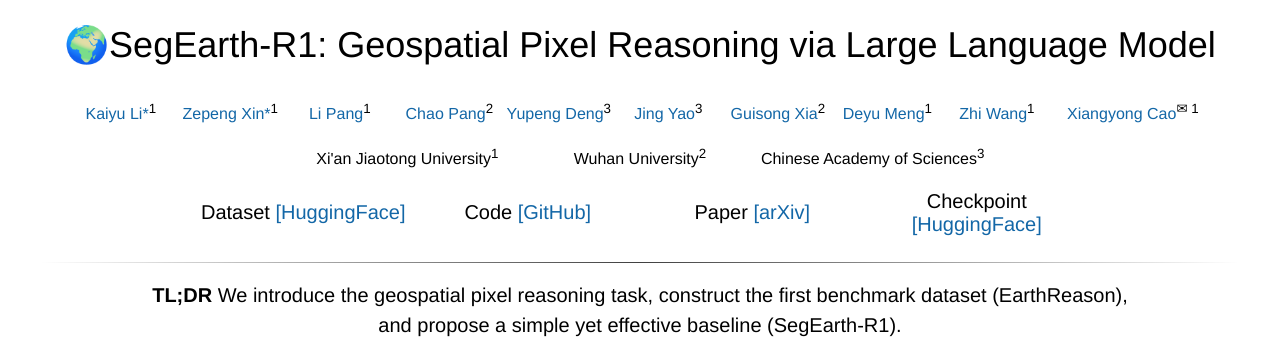
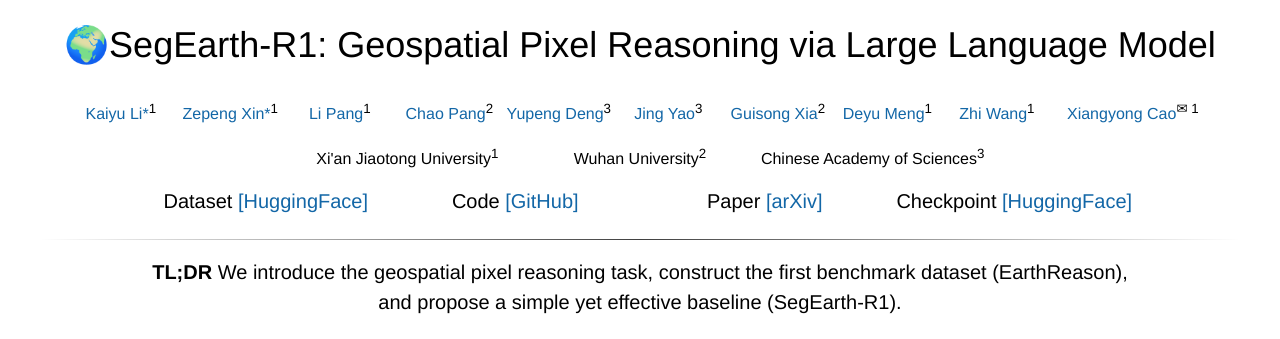
Before and after one commit to earth-insights/SegEarth-R1, a plain HTML site: page index.html in a window 1280 px wide. Shown: the top 339 px of the page. Drawn offline with Linux system fonts and the light colour scheme; a web font is replaced by a local one.

Commit message:
Update index.html

```diff
--- a/index.html
+++ b/index.html
@@ -286,7 +286,7 @@
 <!--</table>-->
 
 <br>
-<table align="center" width="900px">
+<table align="center" width="1000px">
     <tbody>
     <tr>
 
```
